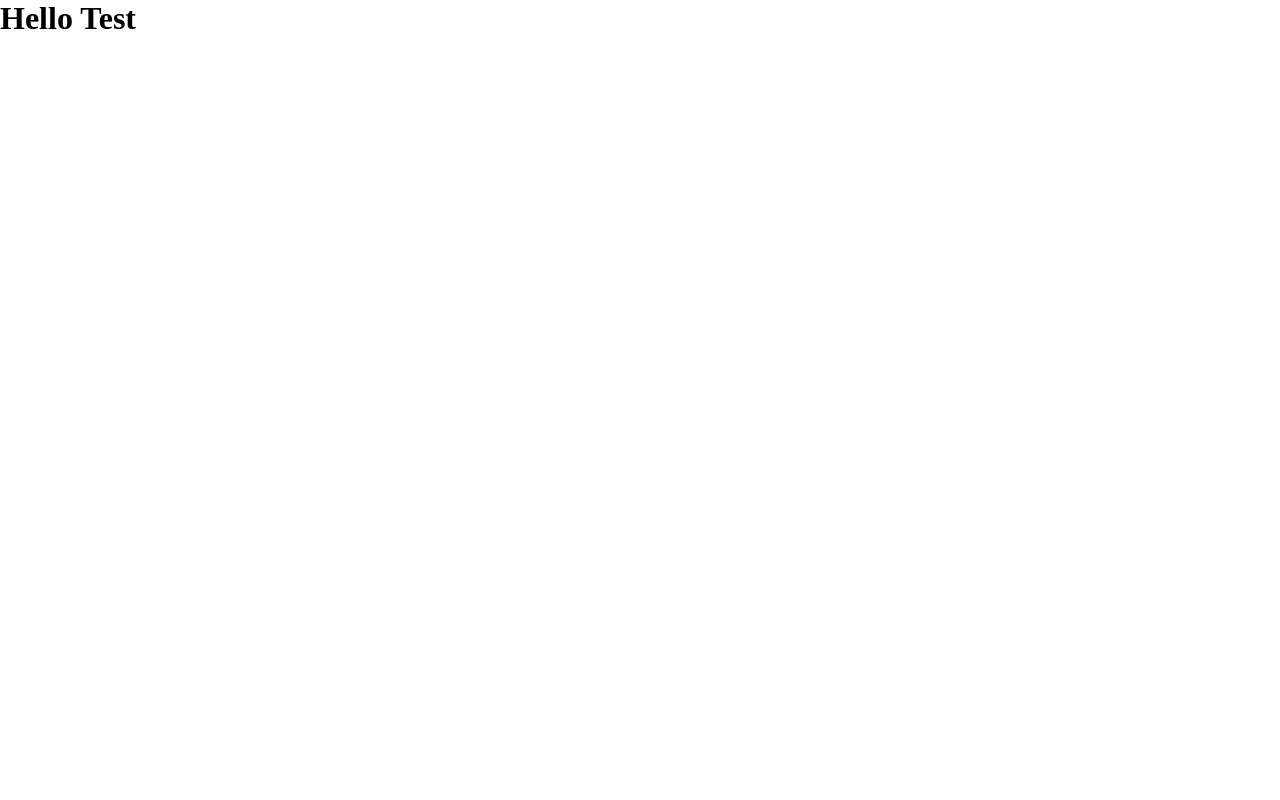
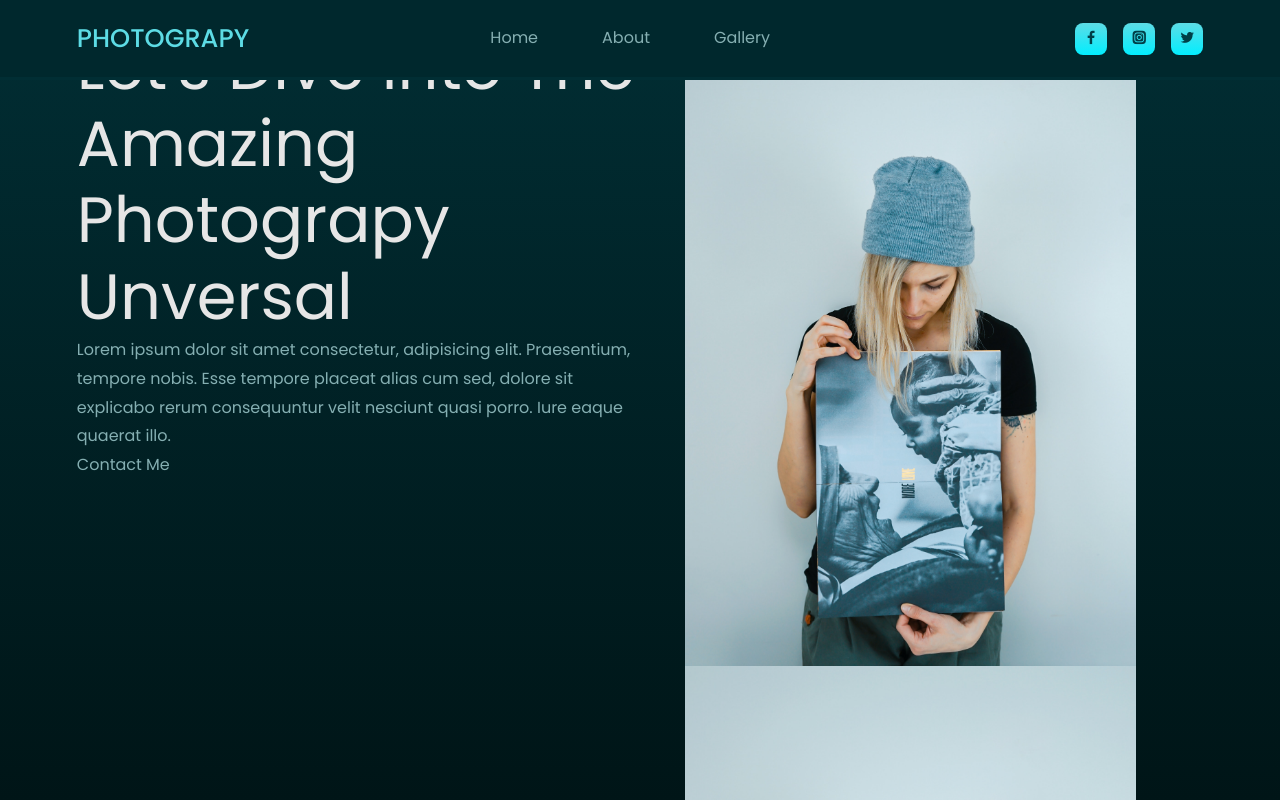
Before and after one commit to sakil1996/photograpy, a plain HTML site: page HTML/index.html in a window 1280 px wide. Drawn offline with nearby package versions, Linux system fonts and the light colour scheme.

Commit message:
photograpy

```diff
--- a/CSS/style.css
+++ b/CSS/style.css
@@ -1,5 +1,144 @@
+@import url('https://fonts.googleapis.com/css2?family=Antonio:wght@100;200;300&family=Exo:ital,wght@0,200;0,800;1,300;1,400;1,500;1,700&family=Lato:ital,wght@0,300;0,400;0,700;1,700&family=Montserrat:ital,wght@0,200;0,300;0,400;0,500;0,600;0,700;1,400;1,800;1,900&family=Poppins:ital,wght@0,100;0,200;0,300;0,400;0,500;0,600;0,700;0,800;0,900;1,100;1,300;1,400;1,500;1,600;1,700;1,800;1,900&display=swap');
+:root{
+  --color-primary: #02eeff;
+  --color-primary-variant: #5ddce5;
+  --color-bg-1: #001517;
+  --color-bg-2: #00282d;
+  --color-bg-3: #012e34;
+  --color-bg-4: #003f47;
+  --color-light: #85afb2;
+  --color-white: #e6e6e6;
+
+  --container-width-lg: 88%;
+  --container-width-md: 92%;
+
+  --transition: all 0.3s ease-in-out;
+}
+
+
+
 *{
   margin: 0;
   padding: 0;
   box-sizing: border-box;
+  border: 0;
+  outline: none;
+  list-style: none;
+  text-decoration: none;
 }
+html{
+  scroll-behavior: smooth;
+}
+body{
+  font-family: "poppins",sans-serif;
+  background-color: var(--color-bg-3);
+  color: var(--color-light);
+  line-height: 1.8;
+  overflow-x: hidden;
+}
+h1,
+h2{
+  line-height: 1.2;
+  font-weight: 400;
+
+}
+h1{
+  font-size: 4rem;
+  color: var(--color-white);
+
+}
+h2{
+  font-size: 3.5rem;
+}
+a{
+  color: var(--color-light);
+  transition: var(--transition);
+}
+a:hover{
+  color: var(--color-primary);
+}
+.container{
+  width: var(--container-width-lg);
+  margin: 0 auto;
+  max-width: 2160px;
+}
+img{
+  display: block;
+  width: 100%;
+  object-fit: cover;
+}
+/*============================Navbars================*/
+nav{
+  width: 100vw;
+  height: calc(16px * 5);
+  /* display: flex;
+  justify-content: center;
+  align-items: center; */
+  display: grid;
+  place-items: center;
+  position: fixed;
+  left: 0;
+  z-index: 99;
+  background: var(--color-bg-2);
+  border-bottom:0.2rem solid var(--color-bg-3) ;
+  box-shadow: 0 0.2rem 0.7rem rgba(0, 0, 0/ 30%);
+}
+.nav-container{
+  height: 100%;
+  display: flex;
+  justify-content: space-between;
+  align-items: center;
+}
+.nav-logo h2{
+  font-size: 1.6rem;
+  text-transform: uppercase;
+  font-weight: 500;
+  color: var(--color-primary-variant);
+}
+.nav-link{
+  display: flex;
+  gap: 4rem;
+}
+.nav-socile{
+  display: flex;
+  gap: 1rem;
+}
+.nav-socile a{
+  width: 2rem;
+  height: 2rem;
+  display: grid;
+  place-items: center;
+  background-image: linear-gradient(var(--color-primary-variant), var(--color-primary));
+  color: var(--color-bg-4) ;
+  border-radius: 0.5rem;
+  transition: var(--transition);
+}
+.nav-socile a:hover{
+ box-shadow: 0 1rem 1rem rgba(0, 0, 0, 0.5);
+}
+/*============================Header-Section================*/
+header{
+  max-width: 100vw;
+  height: 100vh;
+  position: relative;
+  top: 0;
+  background-image: linear-gradient(var(--color-bg-3),var(--color-bg-1));
+  overflow: hidden;
+
+
+}
+/* .header-container{
+display: flex;
+gap: 10%;
+}
+.header-left{
+  flex-basis: 50%;
+}
+.header-right{
+  flex-basis: 40%;
+} */
+.header-container{
+  display: grid;
+  grid-template-columns: 50% 40%;
+  gap: 4%;
+  }
--- a/HTML/index.html
+++ b/HTML/index.html
@@ -6,9 +6,50 @@
   <meta name="viewport" content="width=device-width, initial-scale=1.0">
   <!-- custom-Link -->
   <link rel="stylesheet" href="../CSS/style.css">
-  <title>Document</title>
+  <!-- ICON-CDN-LINK -->
+  <link rel="stylesheet" href="https://unicons.iconscout.com/release/v4.0.0/css/line.css">
+  <title>Photograpy Website Using HTML & CSS</title>
 </head>
 <body>
-  <h1>Hello Test</h1>
+  <!--==========================Navbars-Start==================-->
+  <nav>
+    <div class="container nav-container">
+     <a href="#" class="nav-logo"><h2>Photograpy</h2></a>
+     <ul class="nav-link">
+      <li><a href="#">Home</a></li>
+      <li><a href="#about">About</a></li>
+      <li><a href="#gallery">Gallery</a></li>
+      <li><a href="#collage"></a></li>
+     </ul>
+     <ul class="nav-socile">
+      <a href="#"><i class="uil uil-facebook-f"></i></a>
+      <a href="#"><i class="uil uil-instagram-alt"></i></a>
+      <a href="#"><i class="uil uil-twitter"></i></a>
+     </ul>
+    </div>
+  </nav>
+  <!--==========================Navbars-End===================-->
+  <!--==========================Header-Section-Start=================-->
+<header>
+  <div class="container header-container">
+    <div class="header-left">
+      <a href="#" class="header-hastag">#2022 Best Photograpy</a>
+      <h1>Let's Dive Into The Amazing Photograpy Unversal</h1>
+      <p>Lorem ipsum dolor sit amet consectetur, adipisicing elit. Praesentium, tempore nobis. Esse tempore placeat alias cum sed, dolore sit explicabo rerum consequuntur velit nesciunt quasi porro. Iure eaque quaerat illo.</p>
+      <a href="#" class="header-btn">Contact Me</a>
+    </div>
+    <div class="header-right">
+      <div class="header-image-bg"></div>
+      <div class="header-image-lg">
+        <img src="../image/header.jpg" alt="">
+      </div>
+      <div class="header-image-md">
+        <img src="../image/header.jpg" alt="">
+      </div>
+    </div>
+  </div>
+</header>
+
+  <!--==========================Header-Section-End=================-->
 </body>
 </html>
```
Also changed, not shown: image/c1.jpg (added), image/c2.jpg (added), image/c3.jpg (added), image/c4.jpg (added), image/c5.jpg (added), image/frame1.jpg (added), image/gallery1.jpg (added), image/header.jpg (added), 9 other files.
